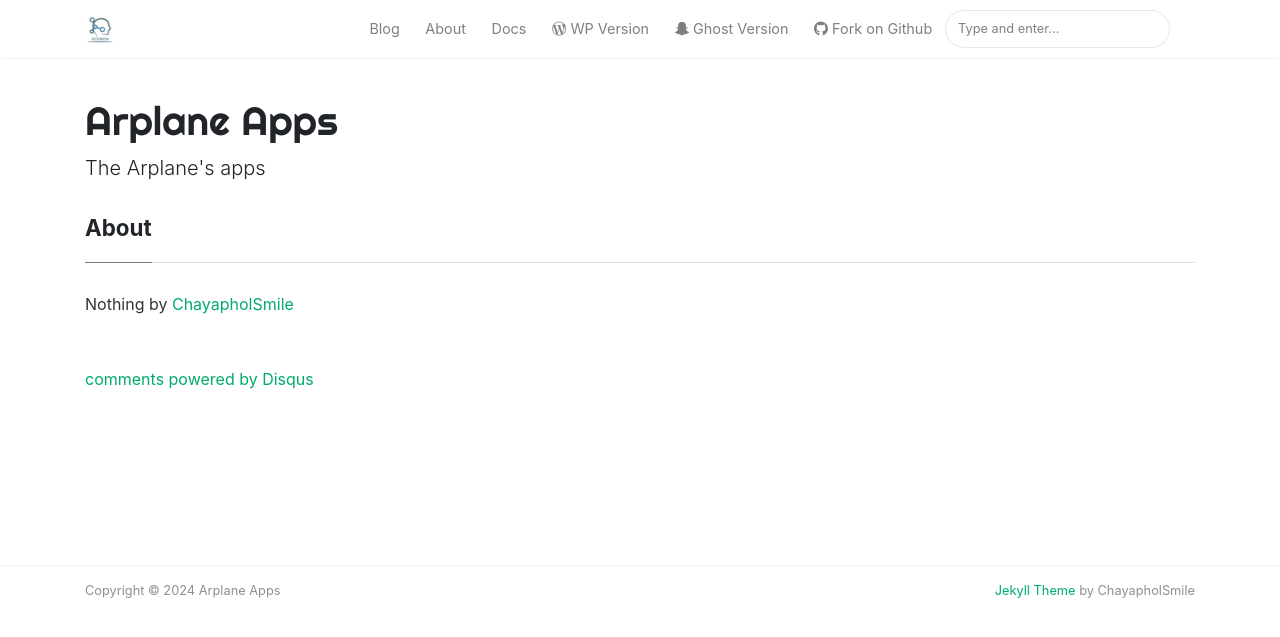
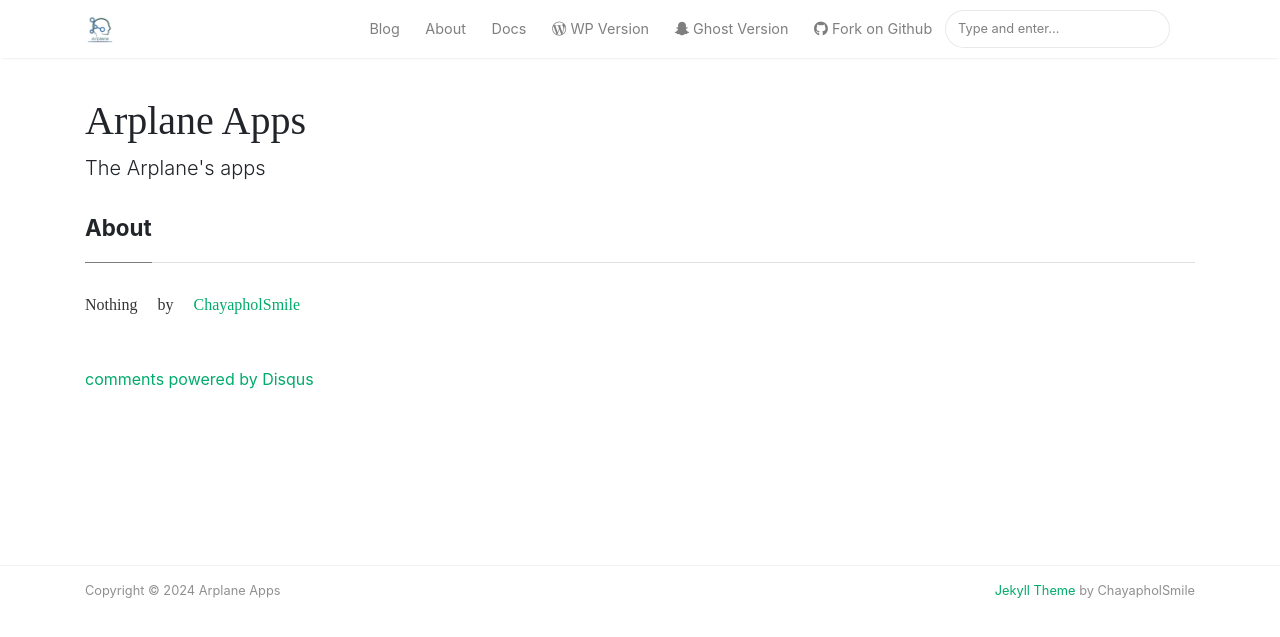
Before and after one commit to ChayapholSmile/apps, a Jekyll site: the page built from _pages/about.md, in a window 1280 px wide. Shown: the top 637 px of the page. Built offline with Jekyll 4.4.1, drawn with Linux system fonts in a browser that asks for light colours; nearby versions of some CDN libraries; comment, search, counter and statistics services are not loaded.

Commit message:
Update screen.css

```diff
--- a/assets/css/screen.css
+++ b/assets/css/screen.css
@@ -27,7 +27,7 @@ pre {
     border: #E3EDF3 1px solid;
     width: 100%;
     padding: 7px;
-    font-family: monospace, sans-serif;
+    font-family: itim, itim;
     font-size: .9rem;
     white-space: pre;
     overflow: auto;
@@ -305,7 +305,7 @@ span.post-read-more a:hover {
 }
 
 .mainheading h1.sitetitle {
-    font-family: Righteous;
+    font-family: Itim;
 }
 
 .mainheading h1.posttitle {
@@ -330,7 +330,7 @@ span.post-read-more a:hover {
 }
 
 .article-post {
-    font-family: Merriweather;
+    font-family: Itim;
     font-size: 1.1rem;
     line-height: 1.84;
     color: rgba(0, 0, 0, .8);
@@ -711,7 +711,7 @@ h6 {
 }
 
 .layout-page .article-post {
-    font-family: -apple-system, BlinkMacSystemFont, "Segoe UI", Roboto, "Helvetica Neue", Arial, sans-serif, "Apple Color Emoji", "Segoe UI Emoji", "Segoe UI Symbol", "Noto Color Emoji";
+    font-family: itim, itim, "Itim", Itim, "Itim", Itim, Itim, "Apple Color Emoji", "Segoe UI Emoji", "Segoe UI Symbol", "Noto Color Emoji";
     font-size: 1rem;
 }
 
@@ -874,7 +874,7 @@ iframe {
     line-height: 1;
     padding: 2px 3px;
     width: 150px;
-    font-family: Arial;
+    font-family: itim;
     text-align: center;
     border-radius: 3px;
     transition: all .4s;
```
